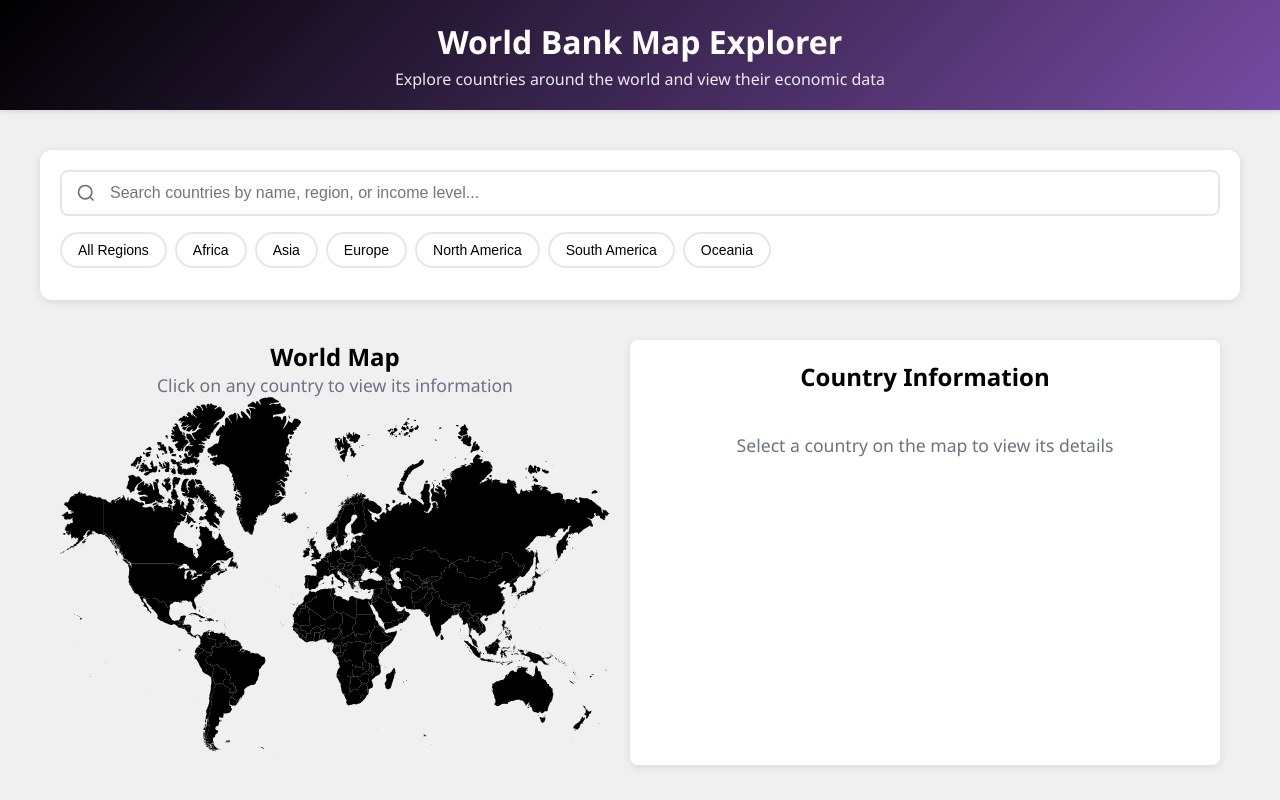
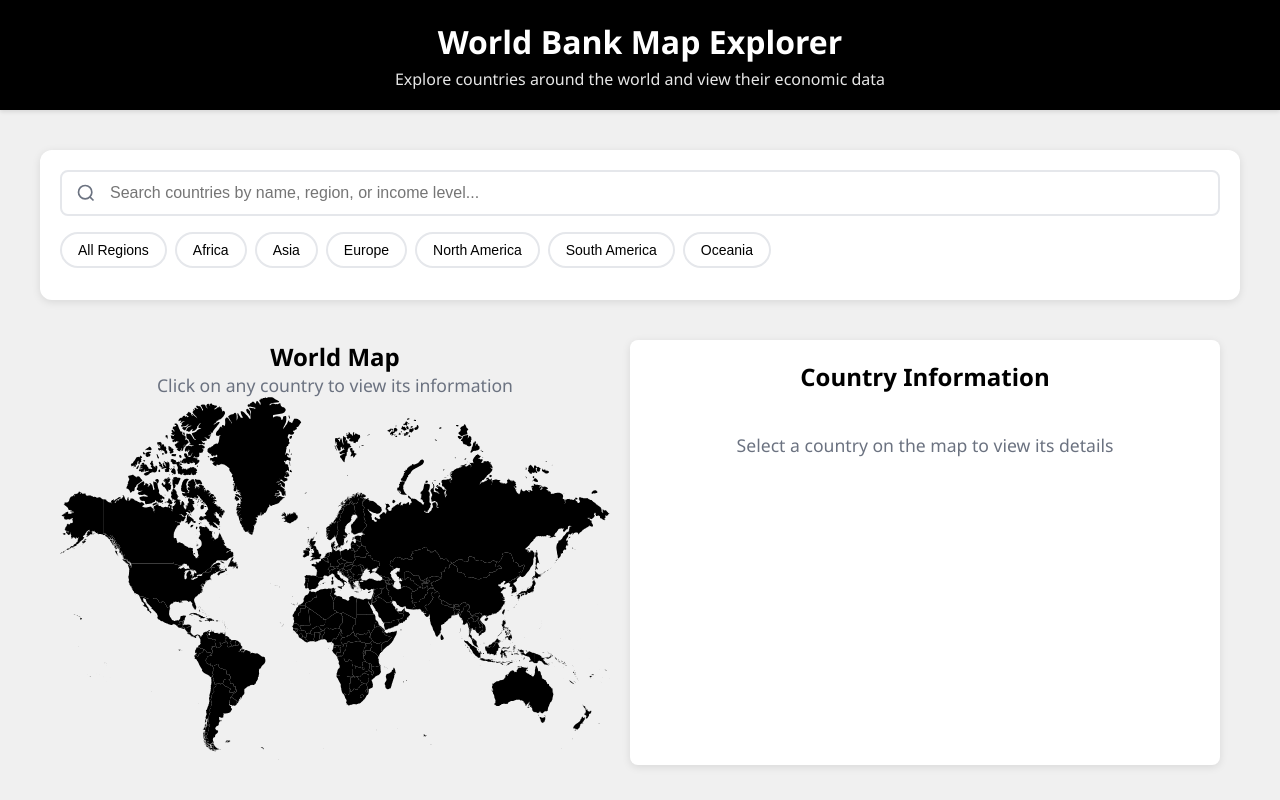
Before and after one commit to jasonanine0/world-bank-map-explorer, an Angular app: page /map in a window 1280 px wide. Built offline with nearby package versions, Linux system fonts and the light colour scheme.

Commit message:
Update header background to solid black
Change header background gradient to solid black.

```diff
--- a/src/app/app.css
+++ b/src/app/app.css
@@ -8,7 +8,7 @@
 }
 
 header {
-  background: linear-gradient(135deg, #000000 0%, #764ba2 100%);
+  background: linear-gradient(135deg, #000000 0%, #000000 100%);
   color: white;
   text-align: center;
   padding: 20px 40px;
```
